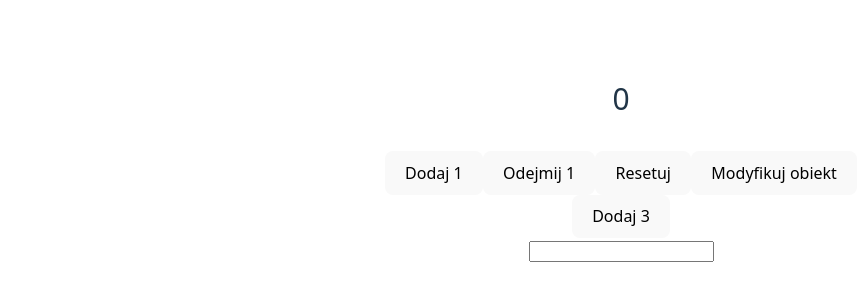
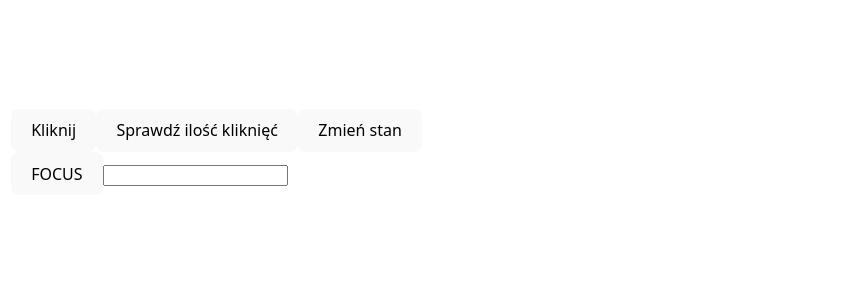
Before and after one commit to strefakursowpl/Kurs-React-od-podstaw, a React (Vite) app: page / in a window 1280 px wide. Shown: the part 248-548 px from the top of the page, without its empty margins (19-887 px from the left). Built offline with nearby package versions, Linux system fonts and the light colour scheme.

Commit message:
3_5 - hook useRef

```diff
--- a/src/main.tsx
+++ b/src/main.tsx
@@ -2,10 +2,10 @@ import { StrictMode } from 'react';
 import { createRoot } from 'react-dom/client';
 
 import './index.css';
-import { Counter } from "./state";
+import { RefComponent } from "./ref";
 
 createRoot(document.getElementById('root')!).render(
 	<StrictMode>
-		<Counter />
+		<RefComponent />
 	</StrictMode>,
 );
--- /dev/null
+++ b/src/ref.tsx
@@ -0,0 +1,54 @@
+// 1. useRef używamy aby oznaczyć wartość która ma się nie zmieniać między renderami,
+//    jeżeli byśmy przypisali do zmiennej to zmieniła by się ona, jeżeli byśmy tą zmienną
+//    przenieśli poza komponent, wtedy nie zmieniła by się ale dzieliła by zawartość między
+//    cały plik, a nie tylko pojedyńczy komponent.
+// 2. Ma następującą postać const ref = useRef(inicjalnaWartość)
+// 3. Do wartości zapisanej w ref dostajemy się poprzez ref.current
+// 4. Można także przypisywać elementom HTML refa, dodając atrybut ref={ref}
+// 5. Refa można przeprowadzać przez komponent podrzędny (children) do komponentu nadrzędnego (parent)
+//    w React 19, podajemy refa jako propsa, w poprzednich wersjach stosujemy forwardRef.
+// 6. Ref jest mutowalny, po zmianie refa nie wywołuje się re-render.
+// 7. Nie jest zalecane aby mutować refa jeżeli znajduje się w nim coś co może wpłynać na render,
+//    np. część stanu, nie jest także zalecane aby operować na ref w trakcie renderingu,
+//    czyli bezpośrednio w ciele komponentu.
+
+import { useRef, useState } from 'react';
+
+export function RefComponent() {
+	const [change, setChange] = useState(false);
+
+	let clickCounterNotRef = 0;
+	const countRef = useRef(0);
+
+	const inputRef = useRef(null);
+
+	return (
+		<div style={{ paddingLeft: '30px' }}>
+			<div>
+				<button
+					onClick={() => {
+						countRef.current++;
+						clickCounterNotRef++;
+					}}>
+					Kliknij
+				</button>
+				<button
+					onClick={() => {
+						alert(`Ilość kliknięć z refa: ${countRef.current}`);
+						alert(
+							`Ilość kliknięć ze zmiennej: ${clickCounterNotRef}`,
+						);
+					}}>
+					Sprawdź ilość kliknięć
+				</button>
+				<button onClick={() => setChange(!change)}>Zmień stan</button>
+			</div>
+            <button onClick={() => inputRef.current.focus()}>FOCUS</button>
+			<Input ref={inputRef} />
+		</div>
+	);
+}
+
+function Input({ref}) {
+    return <input type="text" ref={ref} />
+}
```
